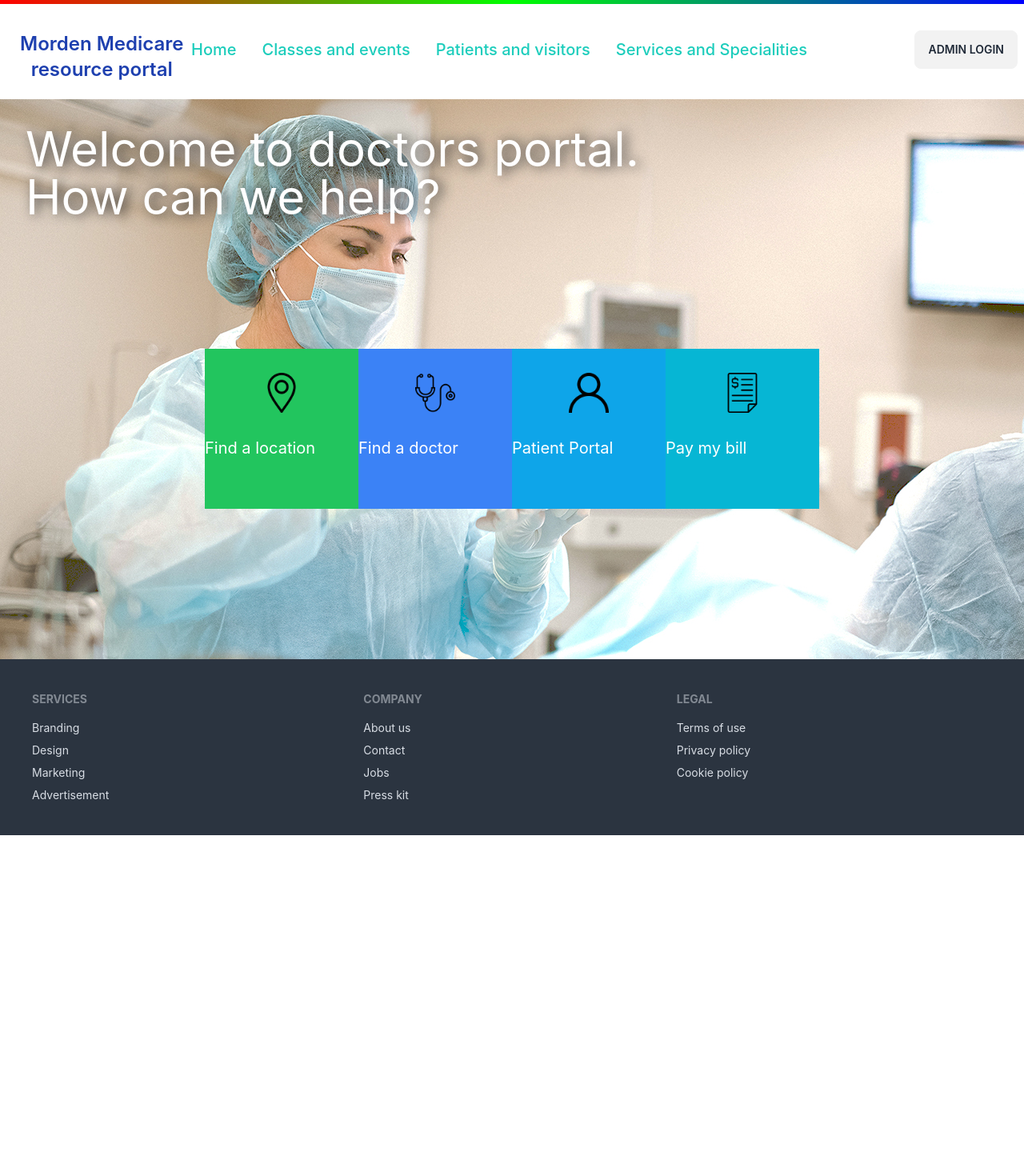
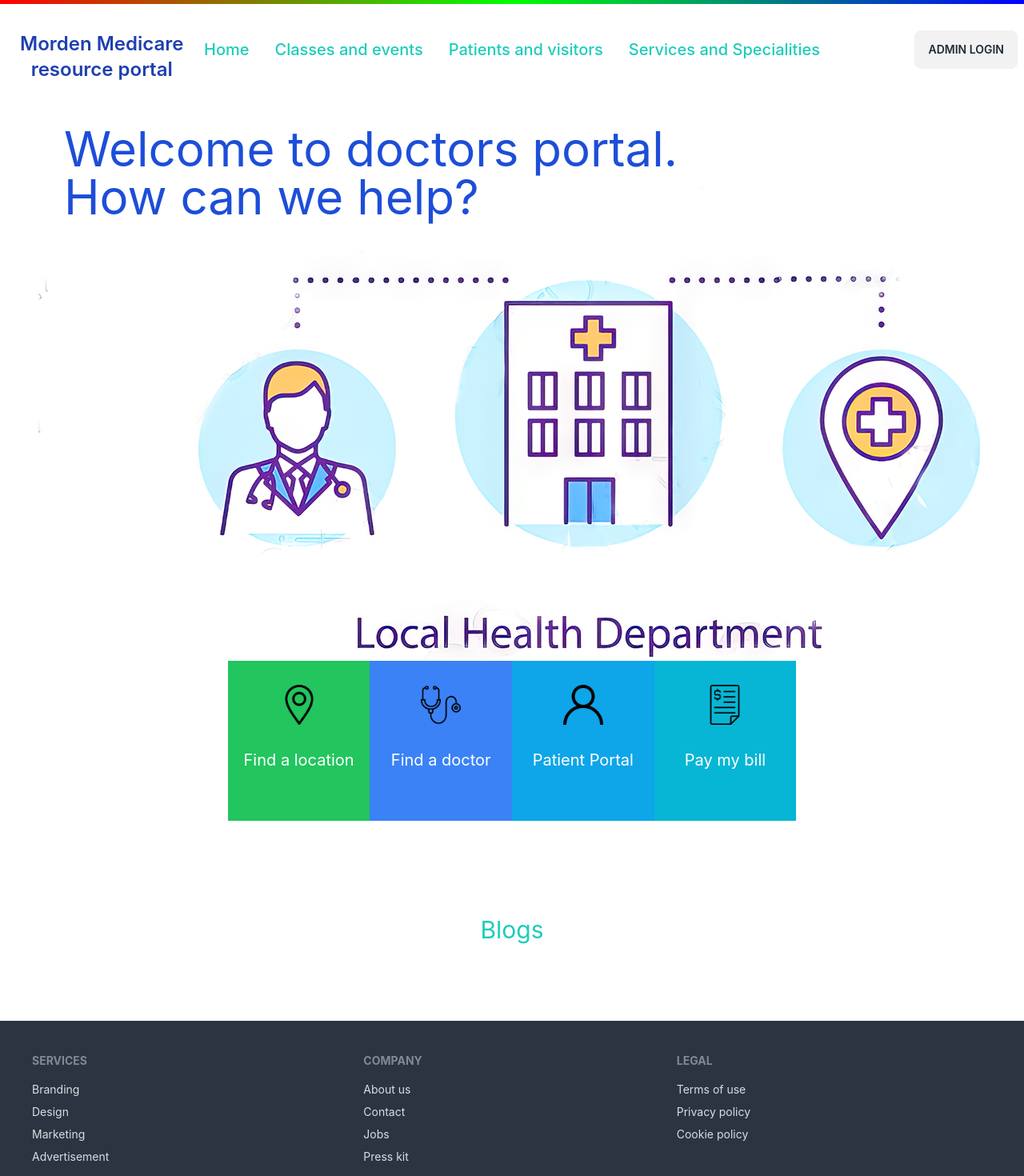
Before and after one commit to SifatNiloy/doctor-portal, a React (Create React App) app: page / in a window 1280 px wide. Shown: the top 1470 px of the page at 80% size. Before the commit the page ends 1044 px from the top, so only its background shows below. Built offline with nearby package versions, Linux system fonts and the light colour scheme; no server answers.

Commit message:
banner section added

```diff
--- a/src/pages/Home/Home/Home.css
+++ b/src/pages/Home/Banner/Banner.css
@@ -1,12 +1,12 @@
 .home {
-  background-image: url("../../../assets/images/home-doctor.jpg");
+  background-image: url(../../../assets/images/banner-img.png);
   height: 700px;
 }
 .welcome-text {
-  color: white;
-  text-shadow: 5px 1px 15px rgb(53, 53, 53);
+  /* text-shadow: 1px 1px 50px rgb(53, 53, 53); */
 }
 .boxes {
+  margin-top: 400px;
   padding: 10% 20%;
   display: grid;
   grid-template-columns: repeat(4, 0.5fr);
--- /dev/null
+++ b/src/pages/Home/Banner/Banner.js
@@ -0,0 +1,36 @@
+import React from "react";
+import location from "../../../assets/icons/location.png";
+import stethoscope from "../../../assets/icons/stethoscope.png";
+import user from "../../../assets/icons/user.png";
+import invoice from "../../../assets/icons/invoice.png";
+import banner from '../../../assets/images/banner-img.png';
+import "./Banner.css";
+const Banner = () => {
+  return (
+    <div className="home">
+      <h2 className="text-6xl p-8 welcome-text text-blue-700">
+        Welcome to doctors portal. <br /> How can we help?
+      </h2>
+      <div className="boxes">
+        <div className="box bg-green-500 text-xl text-white text-center">
+          <img className="icon" src={location} alt="" />
+          <h2> Find a location</h2>
+        </div>
+        <div className="box bg-blue-500 text-xl text-white text-center">
+          <img className="icon" src={stethoscope} alt="" />
+          <h2>Find a doctor</h2>
+        </div>
+        <div className="box bg-sky-500 text-xl text-white text-center">
+          <img className="icon" src={user} alt="" />
+          <h2>Patient Portal</h2>
+        </div>
+        <div className="box bg-cyan-500 text-xl text-white text-center">
+          <img className="icon" src={invoice} alt="" />
+          <h2>Pay my bill</h2>
+        </div>
+      </div>
+    </div>
+  );
+};
+
+export default Banner;
--- a/src/pages/Blogs/Blogs.js
+++ b/src/pages/Home/Blogs/Blogs.js
@@ -2,8 +2,8 @@ import React from "react";
 
 const Blogs = () => {
   return (
-    <div>
-      <h4 className="text-3xl">Blogs</h4>
+    <div className="my-24 mt-80">
+      <h4 className="text-3xl text-center">Blogs</h4>
     </div>
   );
 };
--- a/src/pages/Home/Home/Home.js
+++ b/src/pages/Home/Home/Home.js
@@ -1,33 +1,12 @@
 import React from "react";
-import location from "../../../assets/icons/location.png";
-import stethoscope from "../../../assets/icons/stethoscope.png";
-import user from "../../../assets/icons/user.png";
-import invoice from "../../../assets/icons/invoice.png";
-import "./Home.css";
+import Banner from "../Banner/Banner";
+import Blogs from "../Blogs/Blogs";
+
 const Home = () => {
   return (
-    <div className="home">
-      <h2 className="text-6xl p-8 welcome-text">
-        Welcome to doctors portal. <br /> How can we help?
-      </h2>
-      <div className="boxes">
-        <div className="box bg-green-500 text-xl text-white">
-          <img className="icon" src={location} alt="" />
-          <h2> Find a location</h2>
-        </div>
-        <div className="box bg-blue-500 text-xl text-white">
-          <img className="icon" src={stethoscope} alt="" />
-          <h2>Find a doctor</h2>
-        </div>
-        <div className="box bg-sky-500 text-xl text-white">
-          <img className="icon" src={user} alt="" />
-          <h2>Patient Portal</h2>
-        </div>
-        <div className="box bg-cyan-500 text-xl text-white">
-          <img className="icon" src={invoice} alt="" />
-          <h2>Pay my bill</h2>
-        </div>
-      </div>
+    <div className="mx-12">
+      <Banner />
+      <Blogs />
     </div>
   );
 };
--- a/src/pages/Shared/Navbar/Navbar.js
+++ b/src/pages/Shared/Navbar/Navbar.js
@@ -1,8 +1,9 @@
 import React from "react";
 import "./Navbar.css";
 import { Link } from "react-router-dom";
+import useAuth from "../../../hooks/useAuth";
 const Navbar = () => {
-
+  const { user, logout } = useAuth();
   const menuItems = (
     <>
       <li>
@@ -16,9 +17,6 @@ const Navbar = () => {
       </li>
       <li>
         <Link to="">Services and Specialities</Link>
-      </li>
-      <li>
-
       </li>
     </>
   );
@@ -60,9 +58,15 @@ const Navbar = () => {
         </ul>
       </div>
       <div className="navbar-end">
-        <a className="btn">
-          <Link to="/login">Admin Login</Link>
-        </a>
+        {user?.email ? (
+          <button onClick={logout} className="btn">
+            <Link to="/login">Logout</Link>
+          </button>
+        ) : (
+          <button className="btn">
+            <Link to="/login">Admin Login</Link>
+          </button>
+        )}
       </div>
     </div>
   );
```
Also changed, not shown: src/assets/images/banner-img.png (added).
